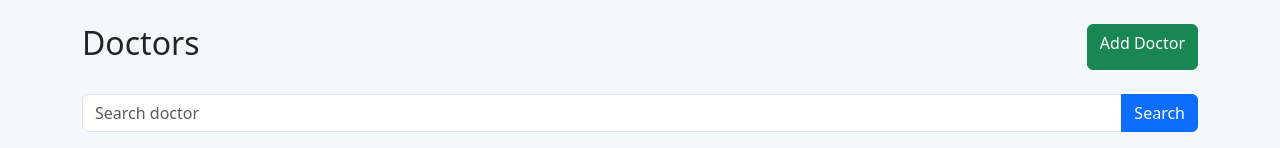
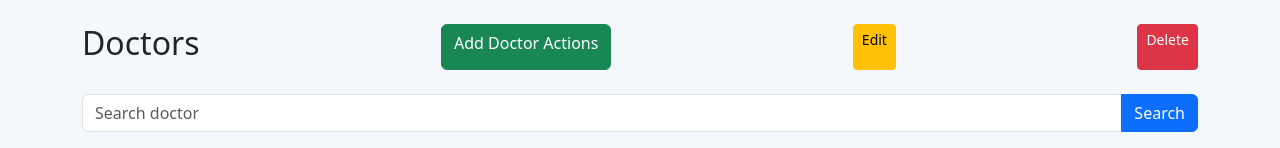
Before and after one commit to BurukalaManiReethika/hospital-management-system, a Flask app: template templates/doctors.html in a window 1280 px wide. Shown: the part 112-260 px from the top of the page. Run offline with Flask 3, Linux system fonts and the light colour scheme; the template is opened without the code that fills it, so the values that code supplies are empty; parts of the project's set-up code (start-up, migrations or seed data) failed here and were passed over.

Commit message:
Update doctors.html

```diff
--- a/templates/doctors.html
+++ b/templates/doctors.html
@@ -9,9 +9,27 @@
 <a href="/doctors/add" class="btn btn-success">
 
 Add Doctor
+<th>Actions</th>
+</a>
+<td>
+
+<a
+href="/doctors/edit/{{ doctor.id }}"
+class="btn btn-warning btn-sm">
+
+Edit
 
 </a>
 
+<a
+href="/doctors/delete/{{ doctor.id }}"
+class="btn btn-danger btn-sm">
+
+Delete
+
+</a>
+
+</td>
 </div>
 <form action="/doctors/search" method="GET" class="mb-3">
 
```
